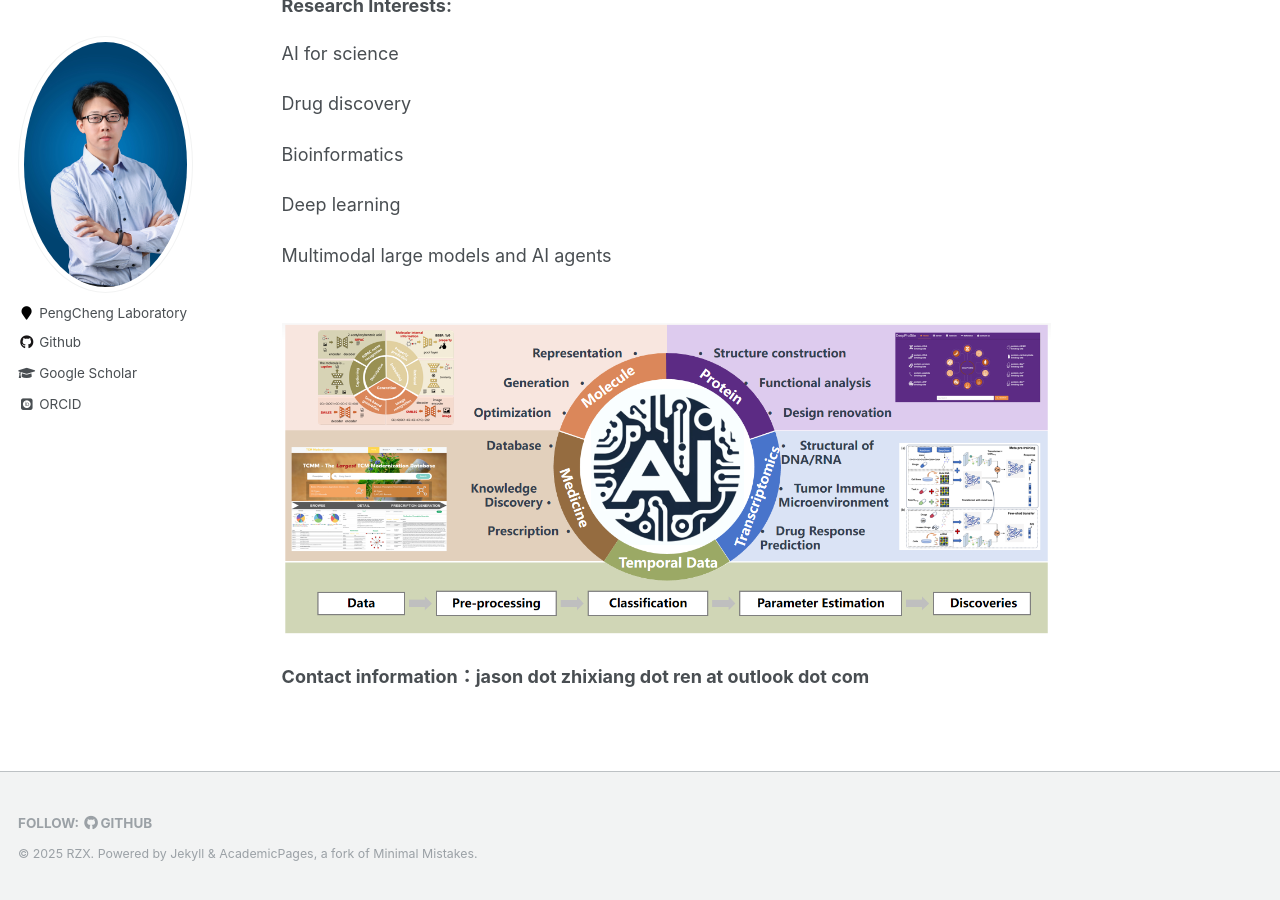
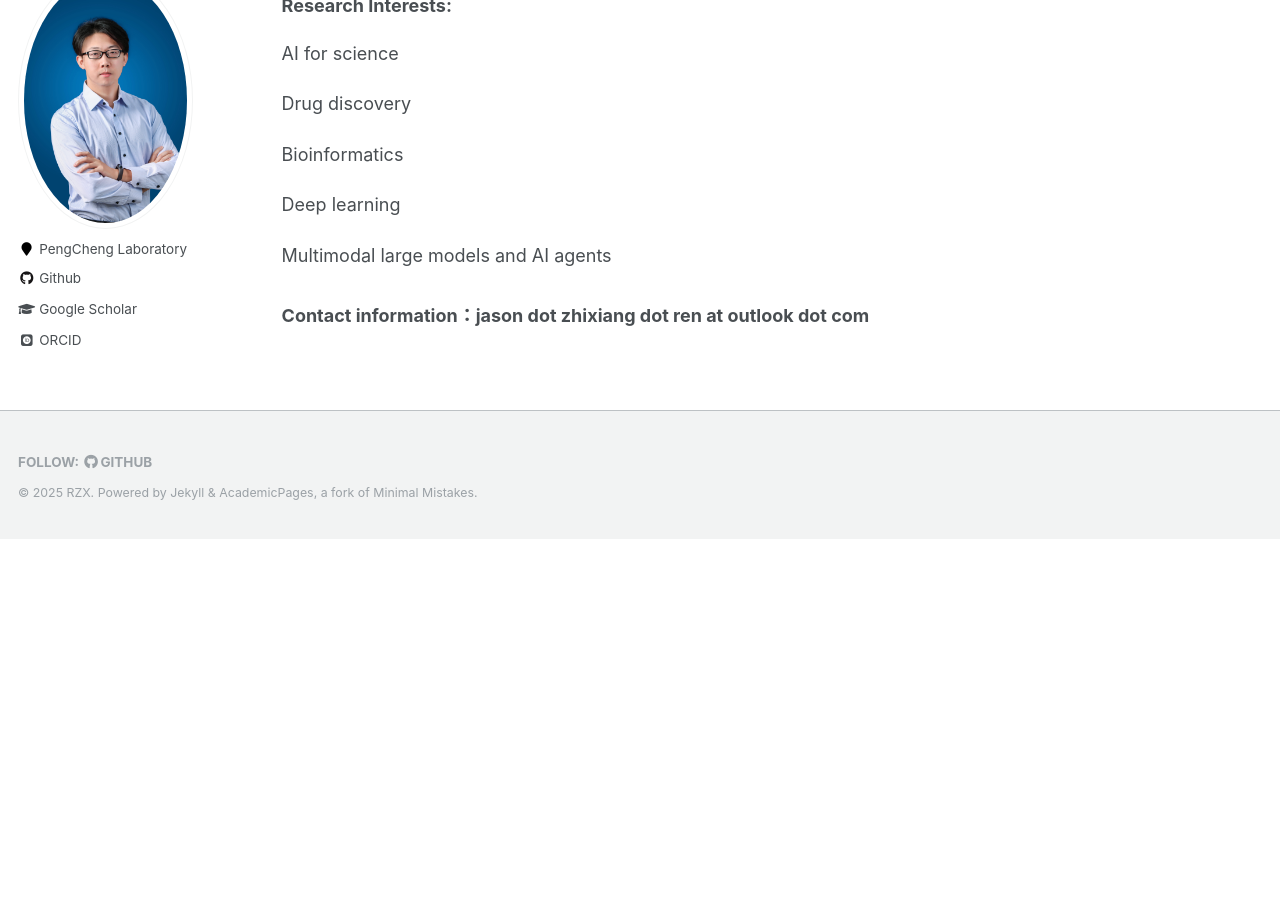
Before and after one commit to zhixiang-ren/zhixiang-ren.github.io, a Jekyll site: the page built from _pages/about.html, in a window 1280 px wide and 900 px high, scrolled down 760 px. Built offline with Jekyll 4.4.1, drawn with Linux system fonts in a browser that asks for light colours; some web fonts are replaced; after the commit the page ends 1299 px from its top, so only the background shows below that.

Commit message:
Update about.html

```diff
--- a/_pages/about.html
+++ b/_pages/about.html
@@ -36,9 +36,9 @@ redirect_from:
 <p>Deep learning</p>
 <p>Multimodal large models and AI agents</p>
 
-<div style="float: left;">
+<!-- <div style="float: left;">
   <img style="width: 100%;padding-top: 4%;padding-bottom: 4%;" src="/images/about3.png">
-</div>
+</div> -->
 
 
 <h3 style="text-align:justify;">
```
